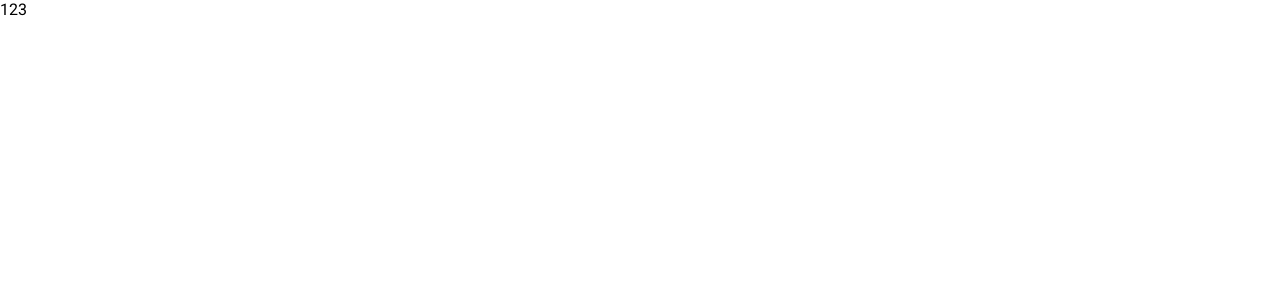
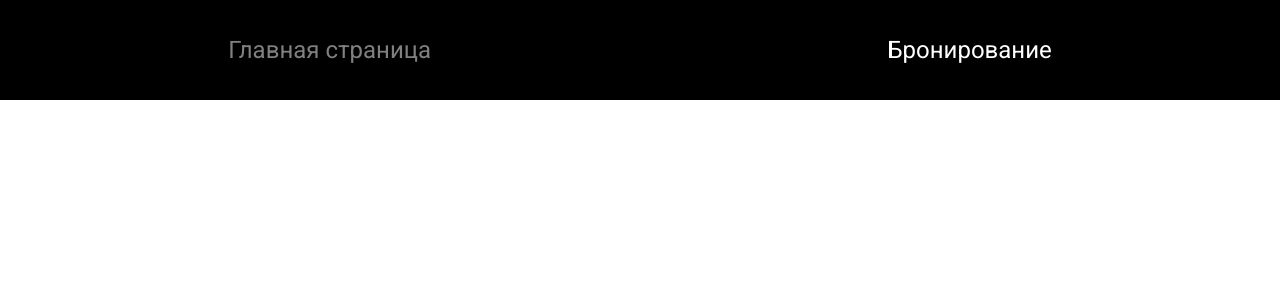
Before and after one commit to Yaniddze/travels, a React (Create React App) app: page / in a window 1280 px wide. Shown: the top 300 px of the page. Built offline with nearby package versions, Linux system fonts and the light colour scheme.

Commit message:
+ Add header

```diff
--- a/src/appConfig/Routes.tsx
+++ b/src/appConfig/Routes.tsx
@@ -1,14 +1,17 @@
 import { FC } from "react";
 import { BrowserRouter, Switch, Route, Redirect } from 'react-router-dom';
+import { Header, } from '../components';
 
 export const Routes: FC = () => (
   <BrowserRouter>
     <Switch>
-      <Route path="/">
-        <div>
-          123
-        </div>
-      </Route>
+      <Header>
+        <Route path="/">
+          <div>
+            123
+          </div>
+        </Route>
+      </Header>
       <Redirect to="/" />
     </Switch>
   </BrowserRouter>
--- /dev/null
+++ b/src/components/header/Header.tsx
@@ -0,0 +1,45 @@
+import { FC } from 'react';
+import styled from 'styled-components';
+
+import {
+  NavLink,
+} from './NavLink';
+
+const HeaderWrapper = styled.div`
+  background: #000;
+  color: #fff;
+
+  height: 100px;
+  display: flex;
+  flex-direction: column;
+  > * {
+    margin: auto 0;
+    font-size: 1.5rem;
+  }
+`;
+
+const NavWrapper = styled.div`
+  display: flex;
+
+  > * {
+    margin: 0 auto;
+  }
+`;
+
+export const Header: FC = () => {
+
+  return (
+    <HeaderWrapper>
+      <NavWrapper>
+        <NavLink
+          route="/"
+          label="Главная страница"
+        />
+        <NavLink
+          route="/booking"
+          label="Бронирование"
+        />
+      </NavWrapper>
+    </HeaderWrapper>
+  )
+}
--- /dev/null
+++ b/src/components/header/NavLink.tsx
@@ -0,0 +1,40 @@
+import { FC } from "react"
+import { useLocation, Link } from 'react-router-dom';
+import styled from 'styled-components';
+
+const UnactiveLink = styled.div`
+  color: grey;
+`;
+
+const ActiveLink = styled.div`
+  a {
+    color: white;
+    text-decoration: none;
+  }
+`;
+
+type NavLinkProps = {
+  children?: never;
+  route: string;
+  label: string;
+}
+
+export const NavLink: FC<NavLinkProps> = ({
+  route, label
+}: NavLinkProps) => {
+  const location = useLocation();
+
+  if (location.pathname === route) return (
+    <UnactiveLink>
+      {label}
+    </UnactiveLink>
+  )
+
+  return (
+    <ActiveLink>
+      <Link to={route}>
+        {label}
+      </Link>
+    </ActiveLink>
+  )
+}
--- /dev/null
+++ b/src/components/header/index.ts
@@ -0,0 +1 @@
+export * from './Header';
--- /dev/null
+++ b/src/components/index.ts
@@ -0,0 +1 @@
+export * from './header';
```
